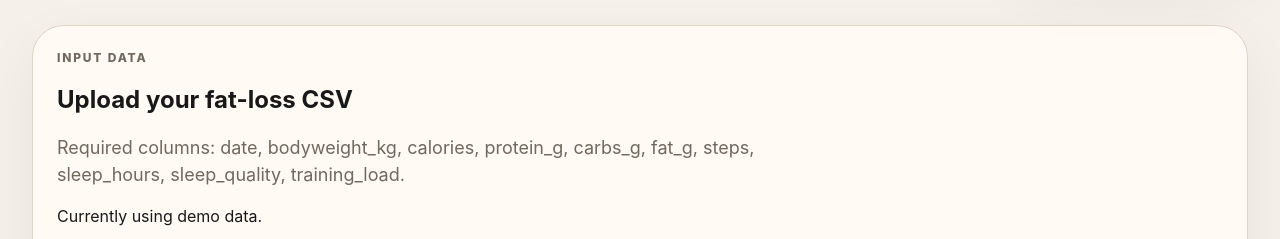
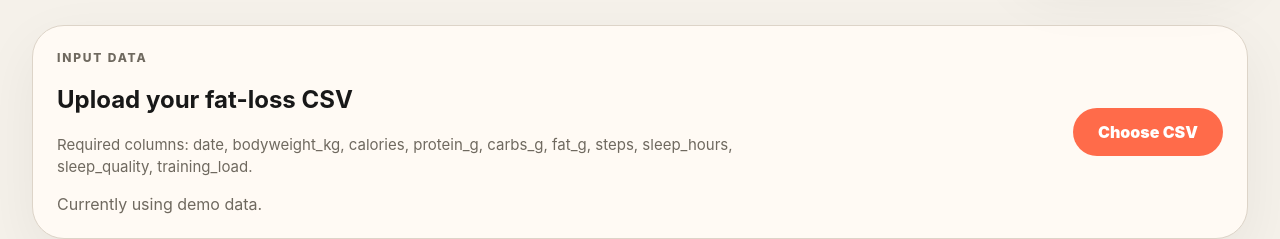
Before and after one commit to JoshHarrigan94/Fat-Loss-Diagnositic-Graph, a website with bundled scripts: page app/index.html in a window 1280 px wide. Shown: the part 221-460 px from the top of the page. Built offline with nearby package versions, Linux system fonts and the light colour scheme.

Commit message:
Update styles.css

```diff
--- a/app/css/styles.css
+++ b/app/css/styles.css
@@ -380,3 +380,55 @@ body {
   padding: 32px;
   color: var(--muted);
 }
+
+.upload-panel {
+  display: flex;
+  justify-content: space-between;
+  align-items: center;
+  gap: 24px;
+  margin-bottom: 24px;
+}
+
+.summary.small {
+  font-size: 15px;
+  max-width: 760px;
+}
+
+.upload-summary {
+  margin: 12px 0 0;
+  color: var(--muted);
+}
+
+.upload-button {
+  display: inline-flex;
+  align-items: center;
+  justify-content: center;
+  min-width: 150px;
+  padding: 14px 20px;
+  border-radius: 999px;
+  background: var(--accent);
+  color: white;
+  font-weight: 900;
+  cursor: pointer;
+}
+
+.upload-button input {
+  display: none;
+}
+
+.warning-list {
+  margin: 12px 0 0;
+  padding-left: 20px;
+  color: #a86c00;
+}
+
+@media (max-width: 760px) {
+  .upload-panel {
+    flex-direction: column;
+    align-items: stretch;
+  }
+
+  .upload-button {
+    width: 100%;
+  }
+}
```
